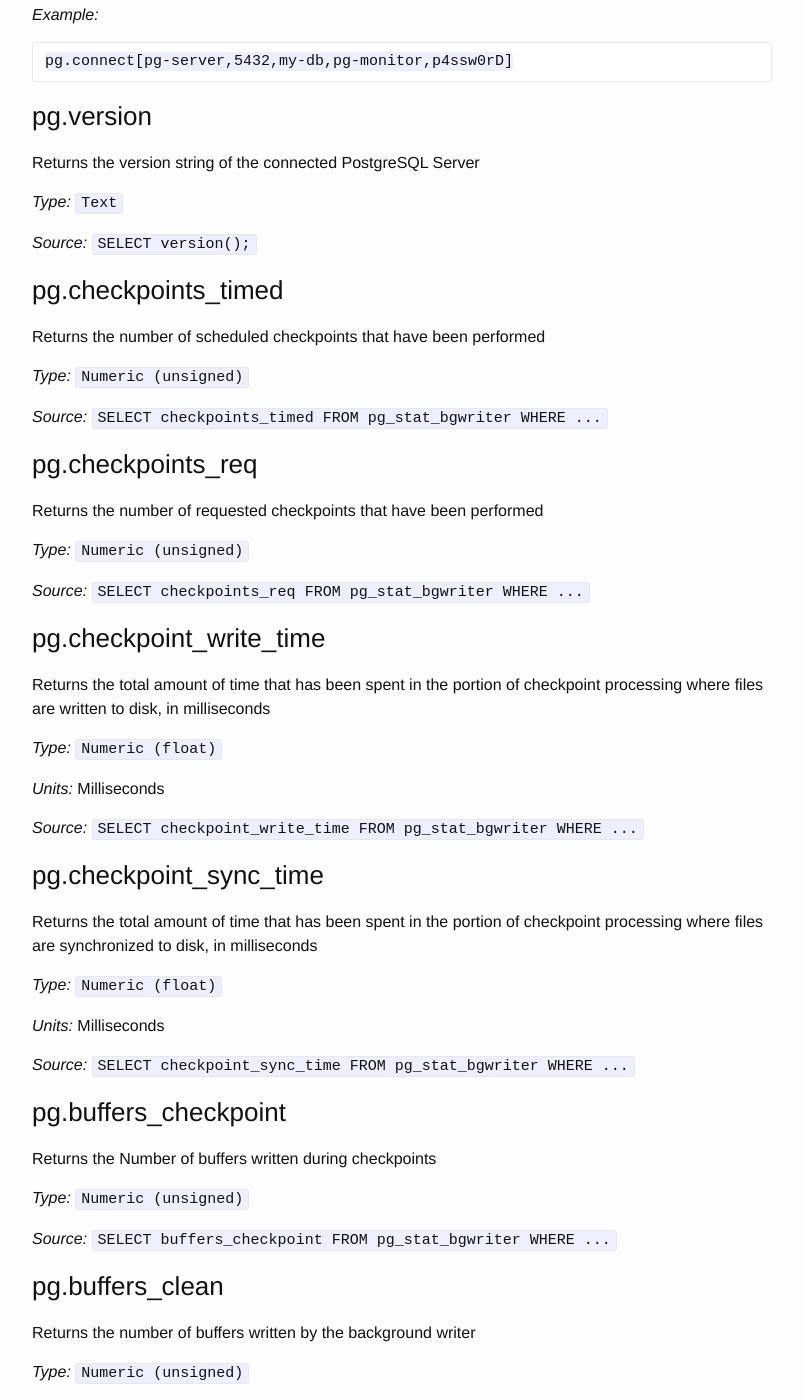
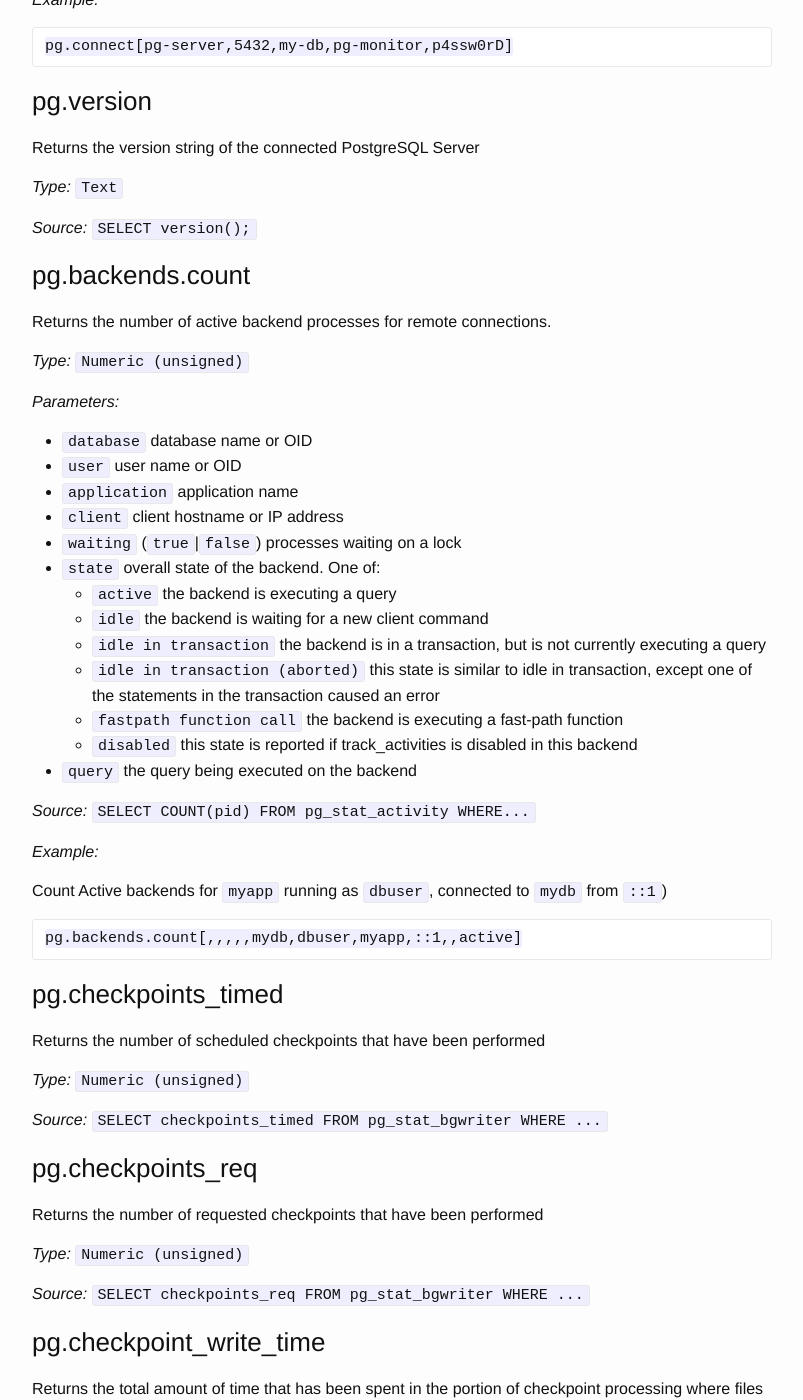
Before and after one commit to zabbix-tools/libzbxpgsql, a Jekyll site: the page built from _docs/server-keys.md, in a window 1280 px wide and 1400 px high, scrolled down 850 px. Shown: the whole window, without its empty margins (238-1041 px from the left). Built offline with Jekyll 4.4.1, drawn with Linux system fonts in a browser that asks for light colours; some of the changed text lies outside the part shown.

Commit message:
Added pg.backends.count documentation

```diff
--- a/_docs/server-keys.md
+++ b/_docs/server-keys.md
@@ -7,14 +7,12 @@ permalink: /agent-keys/server/
 Theses items collect data representing the PostgreSQL service itself, rather
 than individual assets such as databases and tablespaces.
 
-The majority of the following global items are gathered from the
-[pg_stat_bgwriter](http://www.postgresql.org/docs/9.4/static/monitoring-stats.html#PG-STAT-BGWRITER-VIEW)
-view.
 
 ## Table of contents
 
 * [pg.connect](#pgconnect)
 * [pg.version](#pgversion)
+* [pg.backends.count](#pgbackendscount)
 * [pg.checkpoints_timed](#pgcheckpointstimed)
 * [pg.checkpoints_req](#pgcheckpointsreq)
 * [pg.checkpoint_write_time](#pgcheckpointwritetime)
@@ -48,6 +46,42 @@ Returns the version string of the connected PostgreSQL Server
 *Type:* `Text`
 
 *Source:* `SELECT version();`
+
+
+### pg.backends.count
+
+Returns the number of active backend processes for remote connections.
+
+*Type:* `Numeric (unsigned)`
+
+*Parameters:*
+
+  * `database` database name or OID
+  * `user` user name or OID
+  * `application` application name
+  * `client` client hostname or IP address
+  * `waiting` (`true`\|`false`) processes waiting on a lock
+  * `state` overall state of the backend. One of:
+    * `active` the backend is executing a query
+    * `idle` the backend is waiting for a new client command
+    * `idle in transaction` the backend is in a transaction, but is not
+      currently executing a query
+    * `idle in transaction (aborted)` this state is similar to idle in
+      transaction, except one of the statements in the transaction caused an
+      error
+    * `fastpath function call` the backend is executing a fast-path function
+    * `disabled` this state is reported if track_activities is disabled in
+      this backend
+  * `query` the query being executed on the backend
+
+*Source:* `SELECT COUNT(pid) FROM pg_stat_activity WHERE...`
+
+*Example:*
+
+Count Active backends for `myapp` running as `dbuser`, connected to
+`mydb` from `::1`)
+
+    pg.backends.count[,,,,,mydb,dbuser,myapp,::1,,active]
 
 
 ### pg.checkpoints_timed
```
